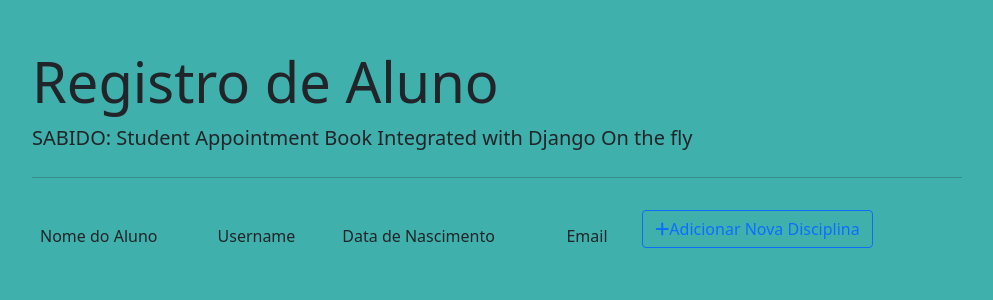
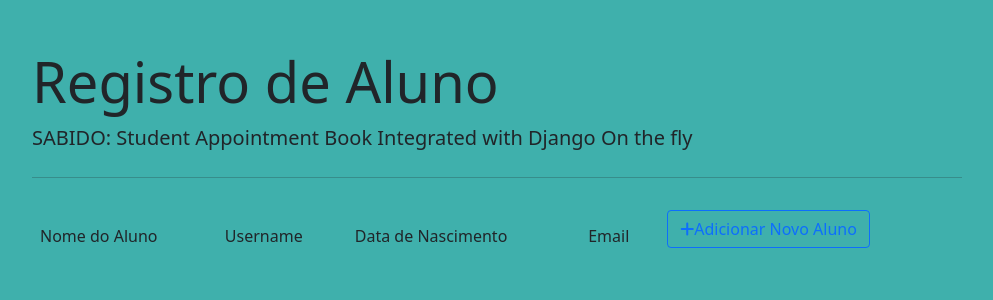
Before and after one commit to gabrielazevedods/sabido, a Django app: page /alunos/list/ in a window 1280 px wide. Shown: the top 300 px of the page, without its empty margins (143-1136 px from the left). Run offline with Django 3.2, Linux system fonts and the light colour scheme; data that the repository does not hold is empty; some libraries are stand-ins or nearby versions.

Commit message:
feature/alteração de nomenclatura #32

```diff
--- a/development/sabido/alunos/templates/aluno/alunos_list.html
+++ b/development/sabido/alunos/templates/aluno/alunos_list.html
@@ -8,7 +8,7 @@
             <td>Username</td>
             <td>Data de Nascimento</td>
             <td>Email</td>
-            <td><a href="{% url 'alunos_insert' %}" class="btn btn-outline-primary"><i class="fa fa-plus"></i>Adicionar Nova Disciplina</a></td>
+            <td><a href="{% url 'alunos_insert' %}" class="btn btn-outline-primary"><i class="fa fa-plus"></i>Adicionar Novo Aluno</a></td>
         </tr>
     </thead>
     <tbody>
```
